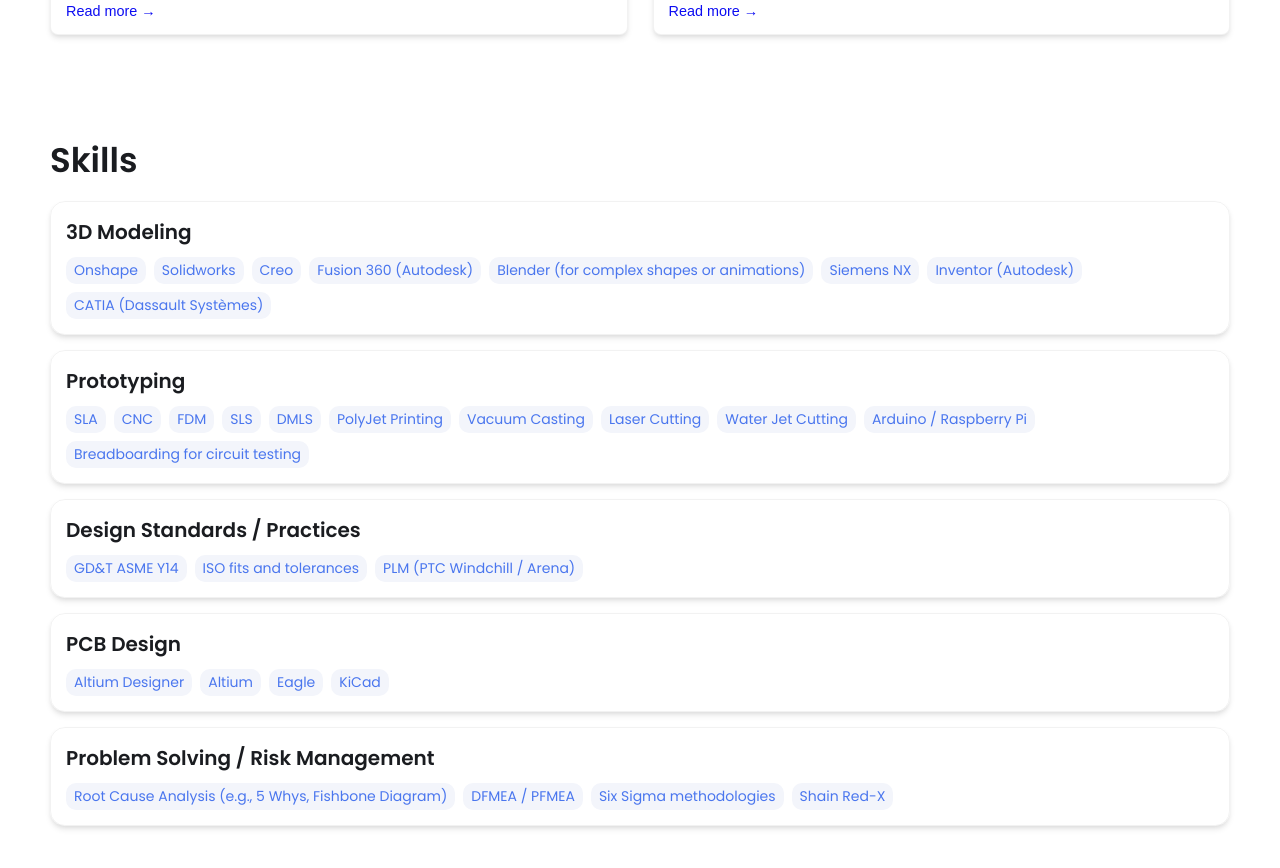
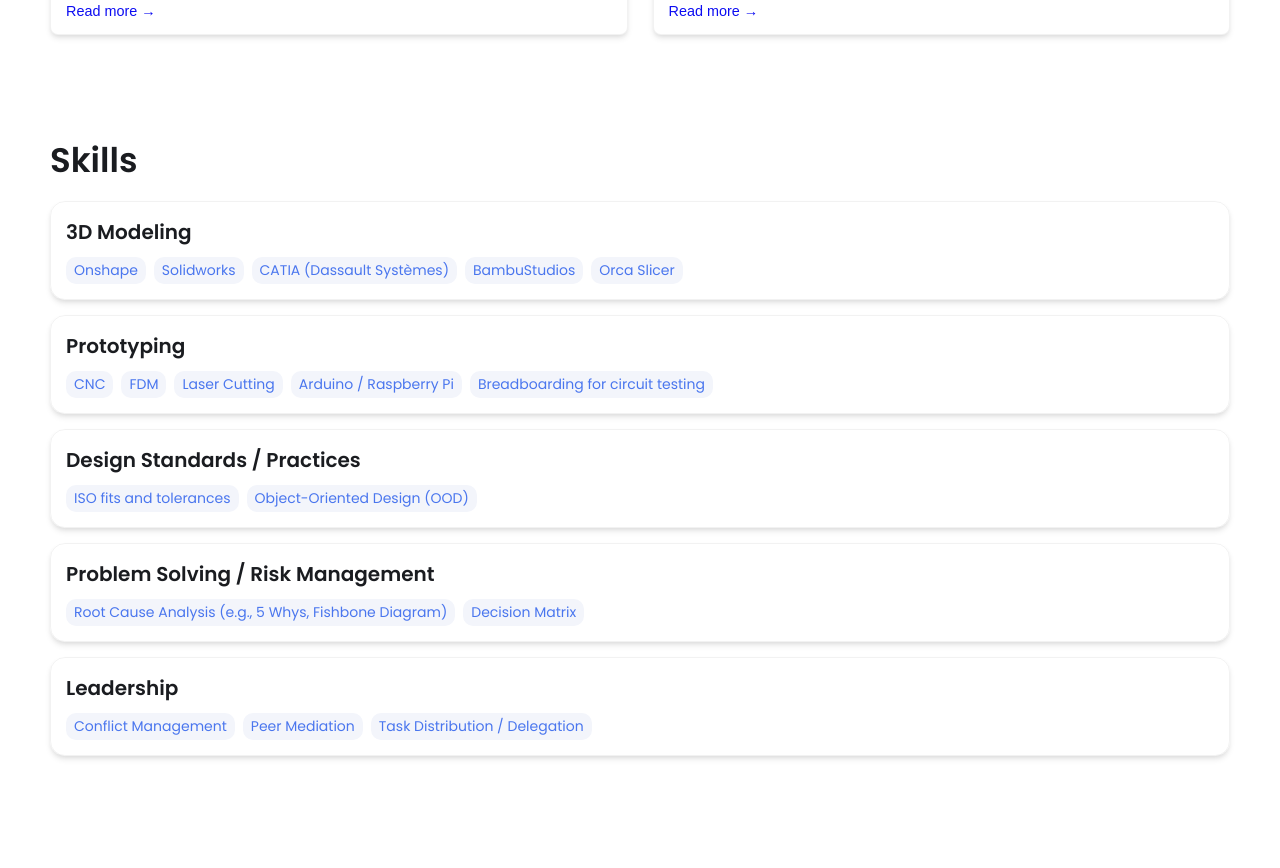
Before and after one commit to TheAkashSinghal/TheAkashSinghal.github.io, a Jekyll site: the page built from index.html, in a window 1280 px wide and 900 px high, scrolled down 1491 px. Shown: the top 868 px of the window. Built offline with Jekyll 4.4.1, drawn with Linux system fonts in a browser that asks for light colours.

Commit message:
Update _config.yml

```diff
--- a/_config.yml
+++ b/_config.yml
@@ -50,42 +50,30 @@ skills:
     tools:
     - Onshape
     - Solidworks
-    - Creo
-    - Fusion 360 (Autodesk)
-    - Blender (for complex shapes or animations)
-    - Siemens NX
-    - Inventor (Autodesk)
     - CATIA (Dassault Systèmes)
+    - BambuStudios
+    - Orca Slicer
   - category: Prototyping
     tools:
-    - SLA
     - CNC
     - FDM
-    - SLS
-    - DMLS
-    - PolyJet Printing
-    - Vacuum Casting
     - Laser Cutting
-    - Water Jet Cutting
     - Arduino / Raspberry Pi
     - Breadboarding for circuit testing
   - category: Design Standards / Practices
     tools:
-    - GD&T ASME Y14
     - ISO fits and tolerances
-    - PLM (PTC Windchill / Arena)
-  - category: PCB Design
-    tools:
-    - Altium Designer
-    - Altium
-    - Eagle
-    - KiCad
+    - Object-Oriented Design (OOD)
   - category: Problem Solving / Risk Management
     tools:
     - Root Cause Analysis (e.g., 5 Whys, Fishbone Diagram)
-    - DFMEA / PFMEA
-    - Six Sigma methodologies
-    - Shain Red-X
+    - Decision Matrix
+  - category: Leadership
+    tools:
+    - Conflict Management
+    - Peer Mediation
+    - Task Distribution / Delegation
+
 
 
 # Contact Form Setup. Setup an account and copy over the key. When someone fills out the form, it will be received in your email.
```
